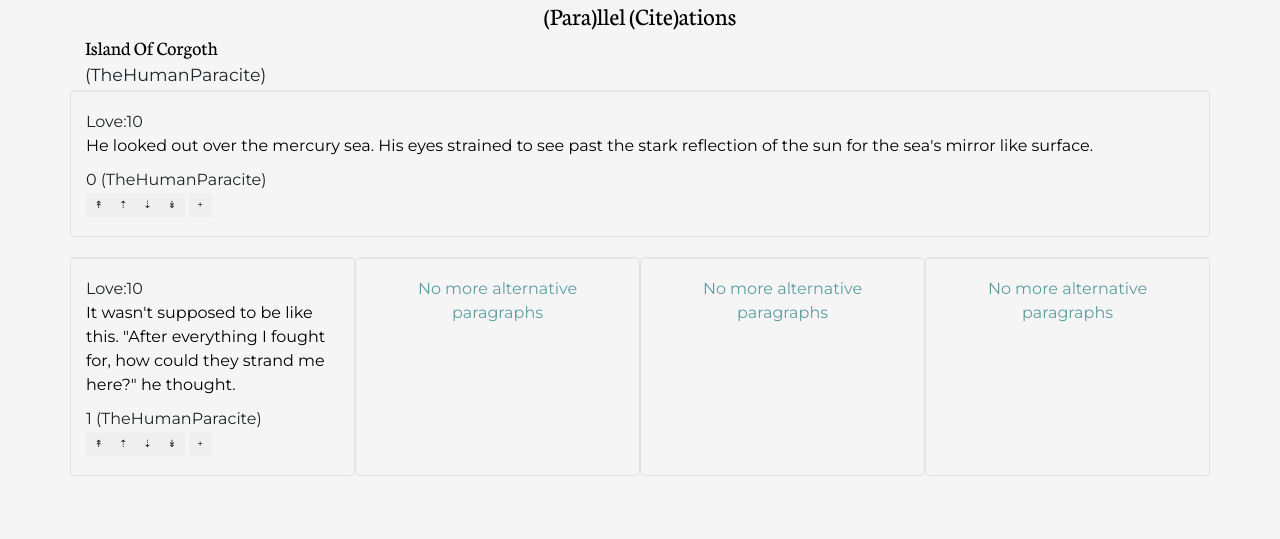
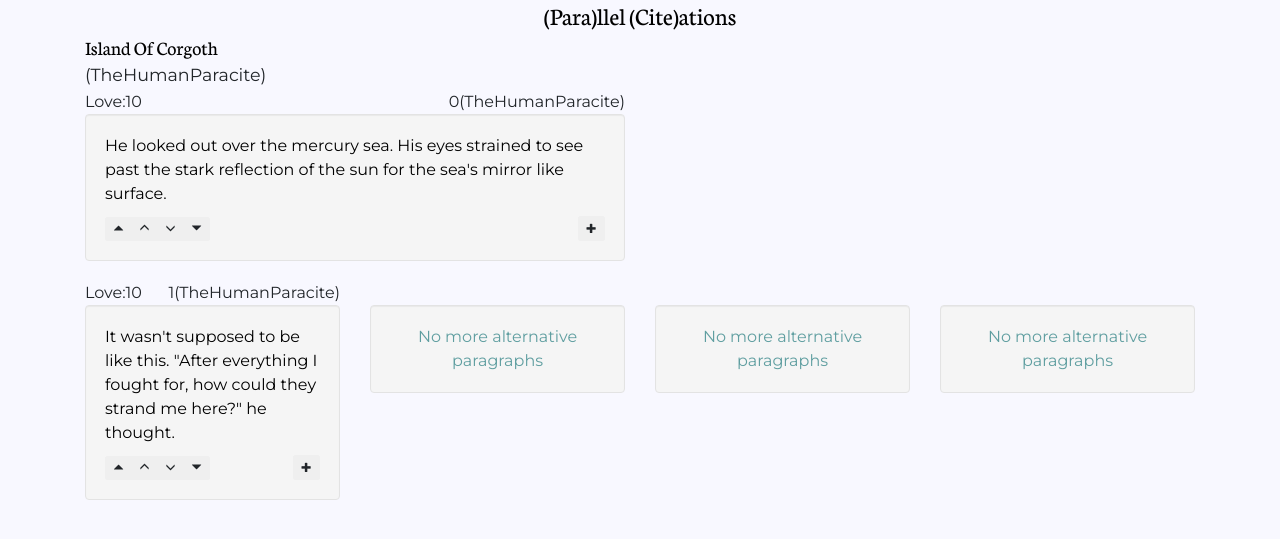
Before and after one commit to Derek-Strasters/paracite-django, a Django app: a page that uses cites/templates/cites/base.html in a window 1280 px wide. Shown: the top 539 px of the page. Run offline with Django 3.2, Linux system fonts and the light colour scheme; data comes from the database, SQL or seed files in the repository; some libraries are stand-ins or nearby versions.

Commit message:
added response UI functionality

```diff
--- a/cites/static/css/cites.css
+++ b/cites/static/css/cites.css
@@ -2,7 +2,7 @@
 
 body {
     font-family: 'Montserrat', sans-serif;
-    background-color: whitesmoke;
+    background-color: ghostwhite;
     font-size: medium;
 }
 
@@ -48,3 +48,7 @@ h3, h4 {
     text-decoration: none;
     color: darkslategray;
 }
+
+.well {
+    background-color: whitesmoke;
+}
--- a/cites/templates/cites/base.html
+++ b/cites/templates/cites/base.html
@@ -5,6 +5,7 @@
     <meta http-equiv="X-UA-Compatible" content="IE=edge">
     <meta name="viewport" content="width = device-width, initial-scale = 1">
 
+    <link rel="shortcut icon" type="image/png" href="{% static 'image/favicon.png' %}">
     <link rel="stylesheet" type="text/css"
           href="https://maxcdn.bootstrapcdn.com/bootstrap/3.3.5/css/bootstrap.min.css">
     <link rel="stylesheet"
@@ -37,11 +38,11 @@
 {#    Look at this fancy footer#}
     {#TODO: make footer#}
 {#</footer>#}
+<script type="application/javascript"
+        src="{% static 'js/jquery-3.3.1.min.js' %}"></script>
 <script src="https://maxcdn.bootstrapcdn.com/bootstrap/4.0.0/js/bootstrap.min.js"
         integrity="sha384-JZR6Spejh4U02d8jOt6vLEHfe/JQGiRRSQQxSfFWpi1MquVdAyjUar5+76PVCmYl"
         crossorigin="anonymous"></script>
-<script type="application/javascript"
-        src="{% static 'js/jquery-3.3.1.min.js' %}"></script>
 <script type="application/javascript"
         src="{% static 'js/cites.js' %}"></script>
 {% block javascript %} {% endblock %}
--- a/cites/templates/cites/detail.html
+++ b/cites/templates/cites/detail.html
@@ -1,4 +1,9 @@
 {% extends 'cites/base.html' %}
+
+{% block stylesheet %}
+    <style>
+    </style>
+{% endblock %}
 
 {% block title %}{{ story.title }}{% endblock %}
 
@@ -11,56 +16,72 @@
 
         {# Lead Paragraph #}
         <div class="row">
-            <div class="col-lg-12 col-md-12 col-sm-12 col-xs-12 well">
-                <div data-para-url="{% url "cites:vote" lead_paragraph.url %}">
-                    Love:<span
-                        class="score">{{ lead_paragraph.score }}</span><br>
+            <div class="col-lg-6 col-md-6 col-sm-6 col-xs-12">
+                <span class="pull-left">Love:</span>
+                <span class="score">{{ lead_paragraph.score }}</span>
+                <span class="pull-right">{{ lead_paragraph.level }}({{ lead_paragraph.author }})</span>
+                <div class="well"
+                     data-para-url="{% url "cites:vote" lead_paragraph.url %}">
                     <p class="paragraph-text">
                         <a href="{% url 'cites:detail_para' lead_paragraph.url %}">{{ lead_paragraph.text }}</a>
                     </p>
-                    {{ lead_paragraph.level }}
-                    ({{ lead_paragraph.author }})<br>
                     {% include 'cites/paragraph_buttons.html' %}
+                    <button class="btn pull-right"
+                            id="lead-para-res-btn"
+                            data-toggle="collapse"
+                            data-target="#response-div"
+                            type="button"
+                            aria-expanded="false"
+                            aria-controls="collapseExample">
+                        <span class="glyphicon glyphicon-plus"></span>
+                    </button>
                 </div>
             </div>
         </div>
         {# Response Form #}
-        <div class="row" id="response-row">
-            <div class="col-lg-12 col-md-12 col-sm-12 col-xs-12 well collapse">
+        <div class="row collapse" id="response-div">
+
+            <div class="col-lg-6 col-md-6 col-sm-6 col-xs-6">
                 <form action="{% url "cites:post_para" lead_paragraph.url %}"
                       method="post">
                     {% csrf_token %}
                     <input type="text" id="response-paragraph"
                            name="new-para"
                            title="Enter Your Next Paragraph"><br>
-                    <button type="submit" id="submit">Submit</button>
+                    <button type="submit" class="btn btn-primary"
+                            id="submit">Submit
+                    </button>
                 </form>
             </div>
         </div>
         {# Child Chains #}
         <div class="row">
             {% for paragraph_chain in paragraphs %}
-                <div class="col-lg-3 col-md-3 col-sm-3 col-xs-6 well">
+                <div class="col-lg-3 col-md-3 col-sm-3 col-xs-6">
                     {% for paragraph in paragraph_chain %}
-                        <div data-para-url="{% url "cites:vote" paragraph.url %}">
-                            Love:<span
-                                class="score">{{ paragraph.score }}</span><br>
-
+                        <span class="pull-left">Love:</span>
+                        <span class="score">{{ paragraph.score }}</span>
+                        <span class="pull-right">{{ paragraph.level }}({{ paragraph.author }})</span>
+                        <div class="well"
+                             data-para-url="{% url 'cites:vote' paragraph.url %}">
                             <p class="paragraph-text">
                                 <a href="{% url 'cites:detail_para' paragraph.url %}">{{ paragraph.text }}</a>
                             </p>
-
-                            {{ paragraph.level }}
-                            ({{ paragraph.author }})<br>
-
                             {% include 'cites/paragraph_buttons.html' %}
+                            <button type="button"
+                                    class="btn pull-right make-response"
+                                    role="button"
+                                    data-response-url="{% url 'cites:detail_para' paragraph.url %}">
+                                <span class="glyphicon glyphicon-plus"></span>
+                            </button>
                         </div>
                     {% endfor %}
                 </div>
             {% endfor %}
             {% for filler in fillers %}
-                <div class="col-lg-3 col-md-3 col-sm-3 col-xs-6 paragraph-text well">
-                    <div class="filler">
+                <div class="col-lg-3 col-md-3 col-sm-3 col-xs-6 paragraph-text">
+                    <br>
+                    <div class="filler well">
                         {{ filler.filler }}
                     </div>
                 </div>
@@ -71,10 +92,10 @@
 
 {% block javascript %}
     <script type="application/javascript">
-        $('.vote-btn').on("click", function () {
+        $('.vote-btn').on('click', function () {
             var voteVal = +($(this).attr('data-vote'));
             var paraURL = $(this).parent().parent().attr('data-para-url');
-            var scoreSpan = $(this).parent().siblings(".score")[0];
+            var scoreSpan = $(this).parent().parent().siblings(".score")[0];
 
             function vote_success(data) {
                 if (data.success) {
@@ -88,5 +109,16 @@
 
             $.post(paraURL, {"v": voteVal}, vote_success, 'json');
         });
+
+        $('.make-response').on('click', function () {
+            var paraURL = $(this).attr('data-response-url');
+            window.location.replace(paraURL + "?is_response=true");
+            {#$.get(paraURL, {"is_response": true});#}
+        });
+        $(document).ready(function () {
+            {% if responding %}
+                $('#response-div').collapse('show');
+            {% endif %}
+        });
     </script>
 {% endblock %}
--- a/cites/templates/cites/paragraph_buttons.html
+++ b/cites/templates/cites/paragraph_buttons.html
@@ -1,21 +1,22 @@
 <div class="btn-group" role="group">
     <button type="submit"
             class="btn vote-btn"
-            data-vote="4">&#8607
+            data-vote="4">
+        <span class="glyphicon glyphicon-triangle-top"></span>
     </button>
-    <button type="submit"
+    <button type="button"
             class="btn vote-btn"
-            data-vote="3">&#8673
+            data-vote="3">
+        <span class="glyphicon glyphicon-menu-up"></span>
     </button>
-    <button type="submit"
+    <button type="button"
             class="btn vote-btn"
-            data-vote="1">&#8675
+            data-vote="1">
+        <span class="glyphicon glyphicon-menu-down"></span>
     </button>
-    <button type="submit"
+    <button type="button"
             class="btn vote-btn"
-            data-vote="0">&#8609
+            data-vote="0">
+        <span class="glyphicon glyphicon-triangle-bottom"></span>
     </button>
 </div>
-<button type="submit"
-        class="btn add-button">+
-</button>
--- a/cites/views.py
+++ b/cites/views.py
@@ -25,6 +25,13 @@ def detail_para(request, paragraph_id):
 def render_detail(request, story, paragraph):
     paragraphs = []
     fillers = []
+    url_query = request.GET
+    has_response = False
+
+    print(url_query.get('is_response', default=False))
+    if url_query.get('is_response', default=False) == 'true':
+        has_response = True
+    # TODO: is 'is_response' too hardcoded?
 
     for child in paragraph.children():
         paragraphs.append(child.child_chain())
@@ -37,6 +44,7 @@ def render_detail(request, story, paragraph):
         'lead_paragraph': paragraph,
         'paragraphs': paragraphs,
         'fillers': fillers,
+        'responding': has_response,
     }
     return render(request, 'cites/detail.html', context)
 
```
